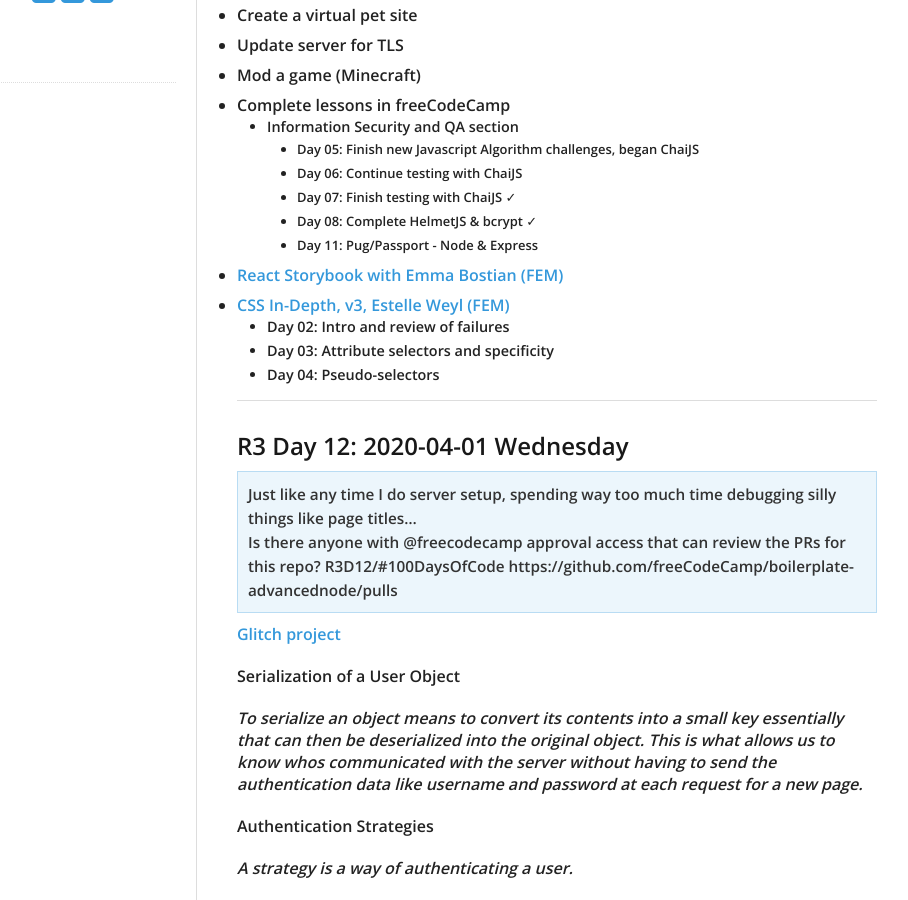
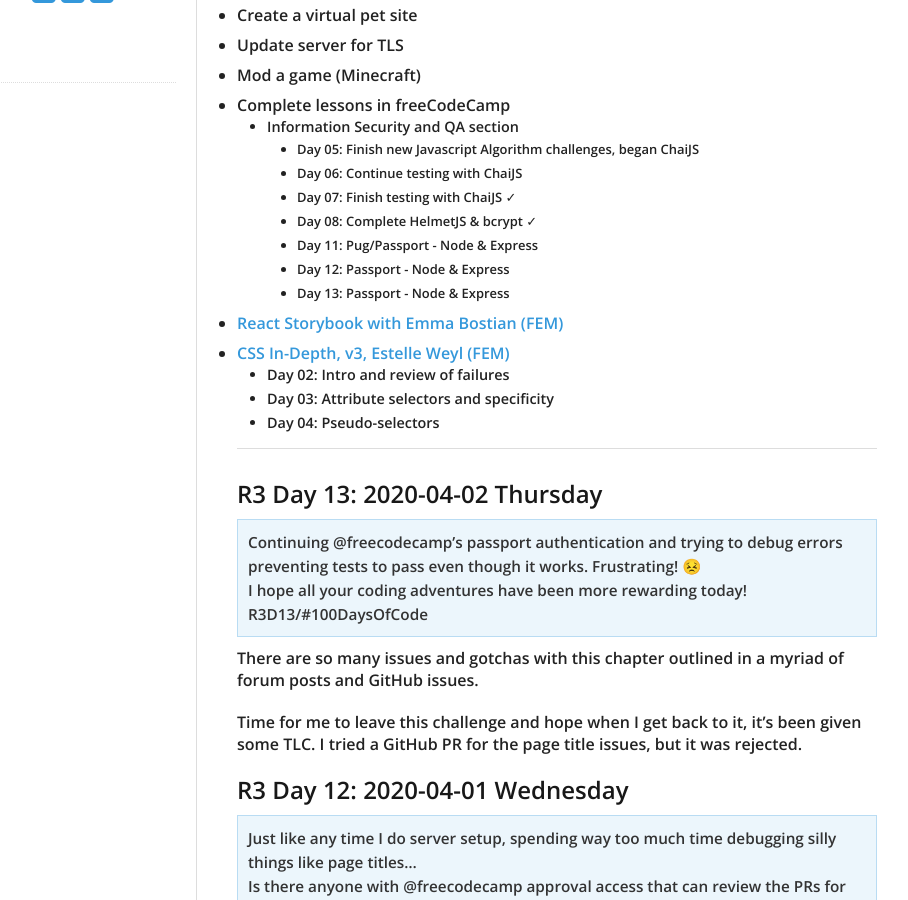
Before and after one commit to virtual/100daysofcode, a Jekyll site: the page built from index.md, in a window 1280 px wide and 900 px high, scrolled down 410 px. Shown: the whole window, without its empty margins (214-1122 px from the left). Built offline with Jekyll 4.4.1, drawn with Linux system fonts in a browser that asks for light colours; nearby versions of some CDN libraries; our own code applies the rules of GitHub Pages for plain Markdown files.

Commit message:
giving up on passport fcc challenges... r3d13

```diff
--- a/index.md
+++ b/index.md
@@ -23,6 +23,8 @@
     - Day 07: Finish testing with ChaiJS ✓
     - Day 08: Complete HelmetJS & bcrypt ✓
     - Day 11: Pug/Passport - Node & Express
+    - Day 12: Passport - Node & Express
+    - Day 13: Passport - Node & Express
 - [React Storybook with Emma Bostian (FEM)](https://livestream.com/accounts/4894689/events/9027490/videos/202820134)
 - [CSS In-Depth, v3, Estelle Weyl (FEM)](https://frontendmasters.com/workshops/css-in-depth-v3/)
   - Day 02: Intro and review of failures
@@ -30,6 +32,17 @@
   - Day 04: Pseudo-selectors
 
 ----------
+
+## R3 Day 13: 2020-04-02 Thursday
+
+> Continuing @freecodecamp's passport authentication and trying to debug errors preventing tests to pass even though it works. Frustrating! 😣
+>
+> I hope all your coding adventures have been more rewarding today! R3D13/#100DaysOfCode
+
+There are so many issues and gotchas with this chapter outlined in a myriad of forum posts and GitHub issues.
+
+Time for me to leave this challenge and hope when I get back to it, it's been given some TLC. I tried a GitHub PR for the page title issues, but it was rejected.
+
 
 ## R3 Day 12: 2020-04-01 Wednesday
 
```
